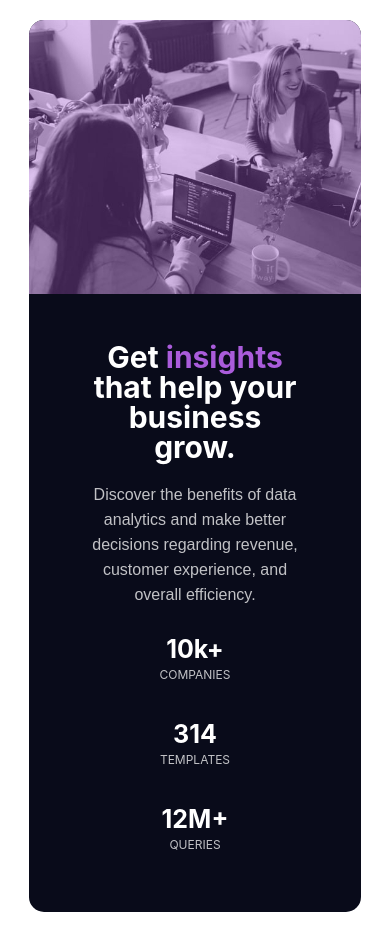
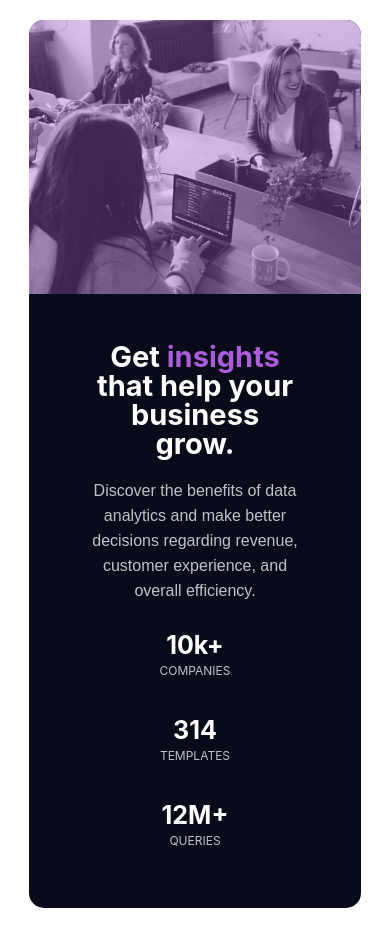
Before and after one commit to sincanmaulanaa/stats-preview-card, a plain HTML site: page index.html in a window 390 px wide. Drawn offline with Linux system fonts and the light colour scheme.

Commit message:
Update style.css

```diff
--- a/style/style.css
+++ b/style/style.css
@@ -243,3 +243,9 @@ h2 {
 	}
 
 }
+
+@media screen and (max-width: 419px) {
+	.container h1 {
+		font-size: 29px;
+	}
+}
```
